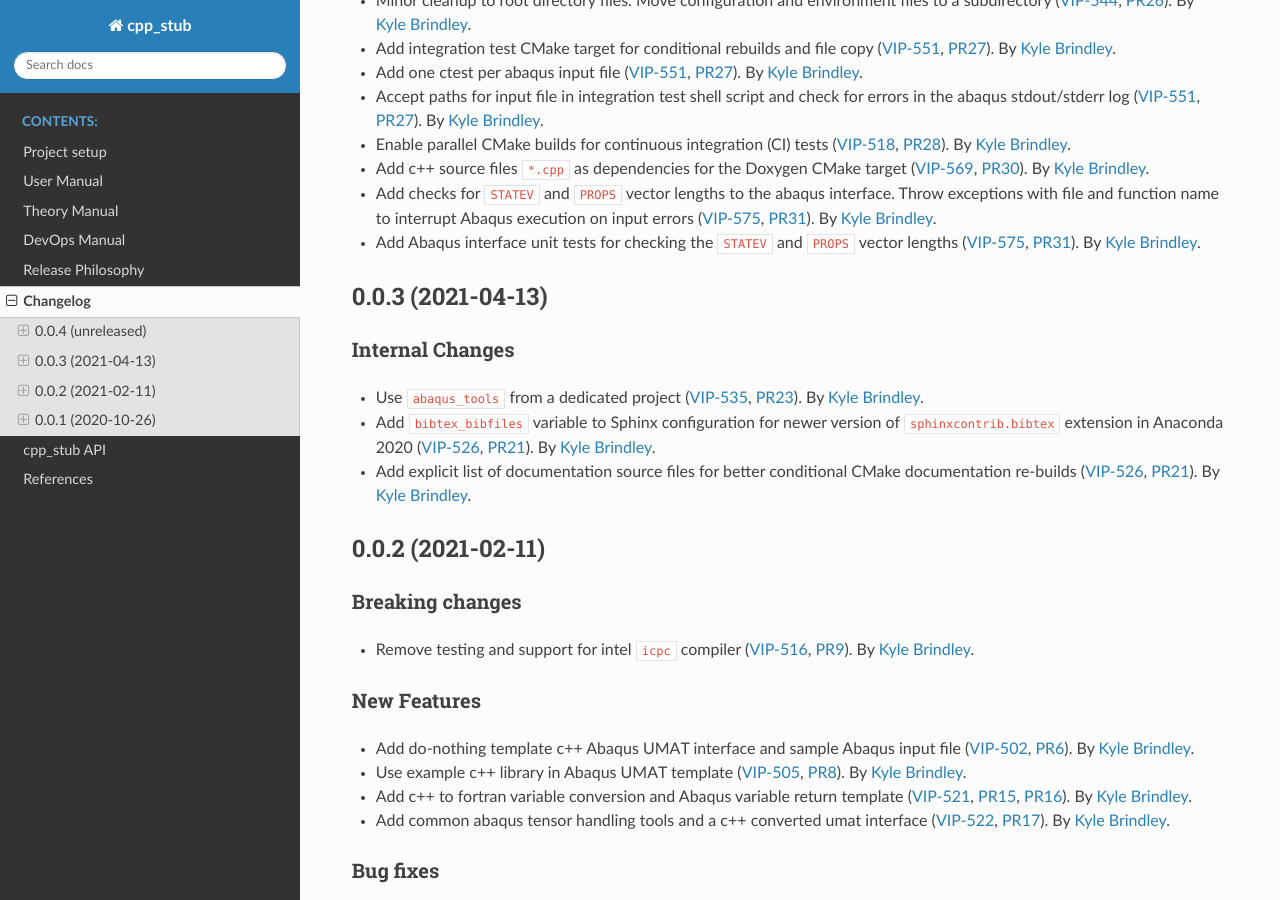
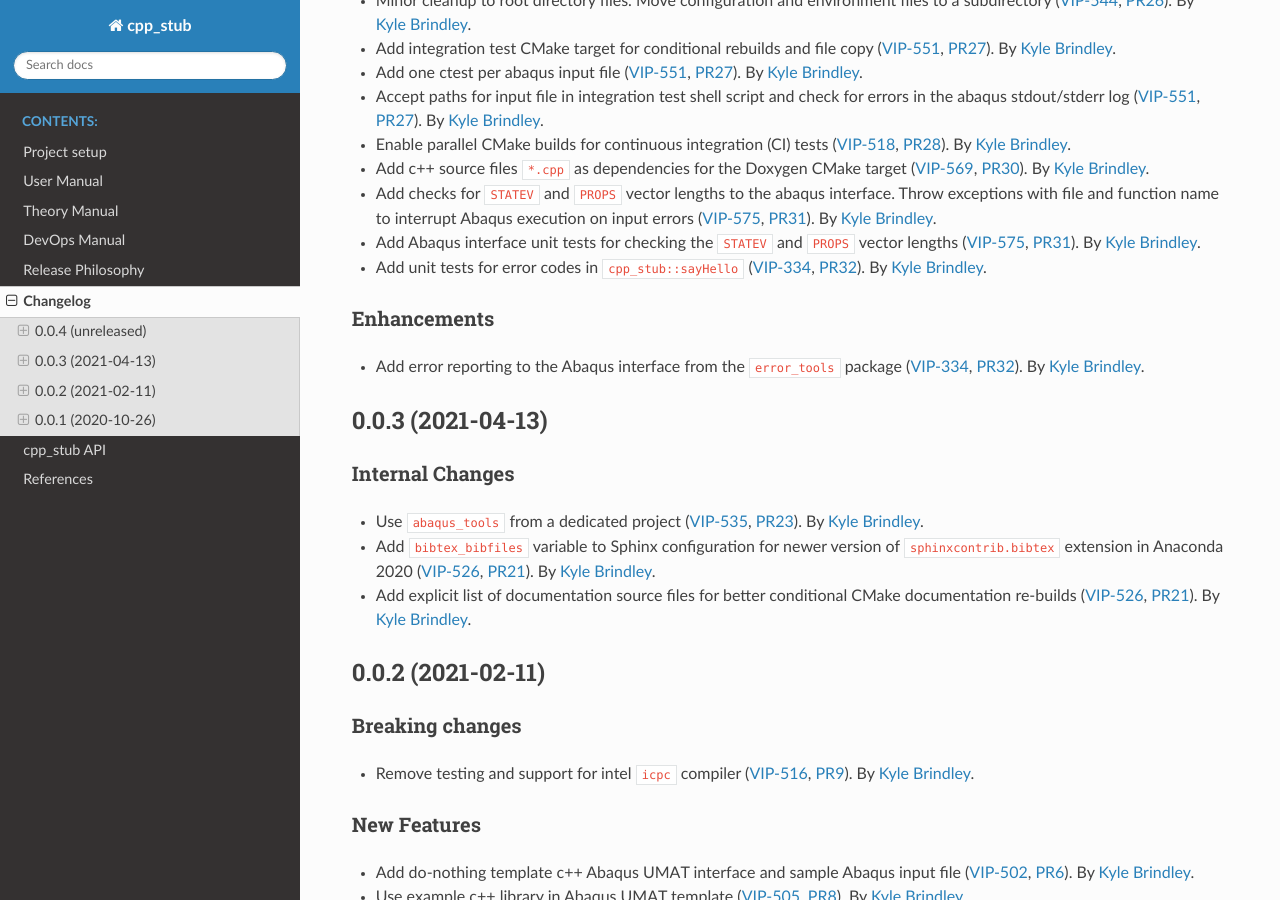
Before and after one commit to lanl/tardigrade-asp, a Sphinx documentation site: the page built from docs/changelog.rst, in a window 1280 px wide and 900 px high, scrolled down 448 px. Built offline with Sphinx 7.4.7 and the Read the Docs theme 2.0.0, drawn with Linux system fonts in a browser that asks for light colours.

Commit message:
DOC: update changelog

```diff
--- a/docs/changelog.rst
+++ b/docs/changelog.rst
@@ -29,6 +29,11 @@ Internal Changes
   function name to interrupt Abaqus execution on input errors (:jira:`575`, :pull:`31`). By `Kyle Brindley`_.
 - Add Abaqus interface unit tests for checking the ``STATEV`` and ``PROPS`` vector lengths (:jira:`575`, :pull:`31`). By
   `Kyle Brindley`_.
+- Add unit tests for error codes in ``cpp_stub::sayHello`` (:jira:`334`, :pull:`32`). By `Kyle Brindley`_.
+
+Enhancements
+~~~~~~~~~~~~
+- Add error reporting to the Abaqus interface from the ``error_tools`` package (:jira:`334`, :pull:`32`). By `Kyle Brindley`_.
 
 0.0.3 (2021-04-13)
 ------------------
```
